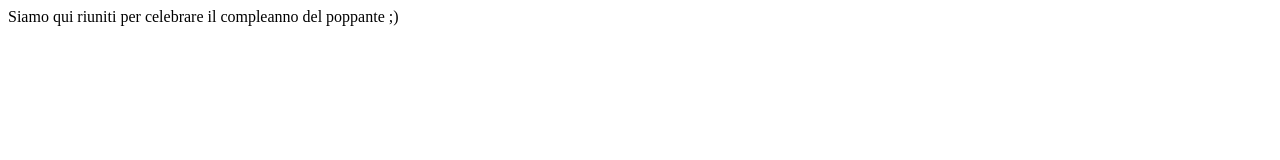
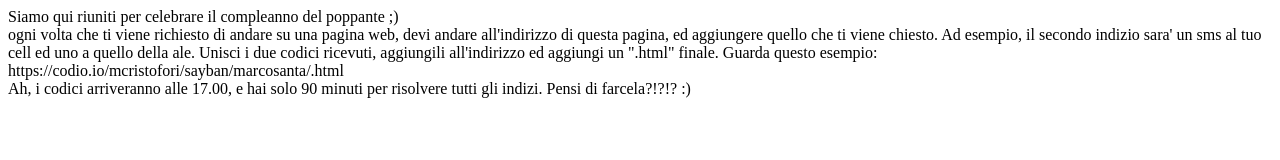
Before and after one commit to massimocristofori/sayban, a plain HTML site: page marcosanta/index.html in a window 1280 px wide. Drawn offline with Linux system fonts and the light colour scheme.

Commit message:
Update index.html

```diff
--- a/marcosanta/index.html
+++ b/marcosanta/index.html
@@ -5,7 +5,14 @@
 </head>
 <body>
 <p id="todo">
-    Siamo qui riuniti per celebrare il compleanno del poppante ;)
+    Siamo qui riuniti per celebrare il compleanno del poppante ;)<br>
+ogni volta che ti viene richiesto di andare su una pagina web, devi andare all'indirizzo di questa pagina, ed aggiungere quello che ti viene chiesto.
+Ad esempio, il secondo indizio sara' un sms al tuo cell ed uno a quello della ale.
+Unisci i due codici ricevuti, aggiungili all'indirizzo ed aggiungi un ".html" finale.
+Guarda questo esempio:<br>
+https://codio.io/mcristofori/sayban/marcosanta/<sms marco><sms ale>.html<br>
+
+Ah, i codici arriveranno alle 17.00, e hai solo 90 minuti per risolvere tutti gli indizi. Pensi di farcela?!?!? :)
     </p>
 
 
```
